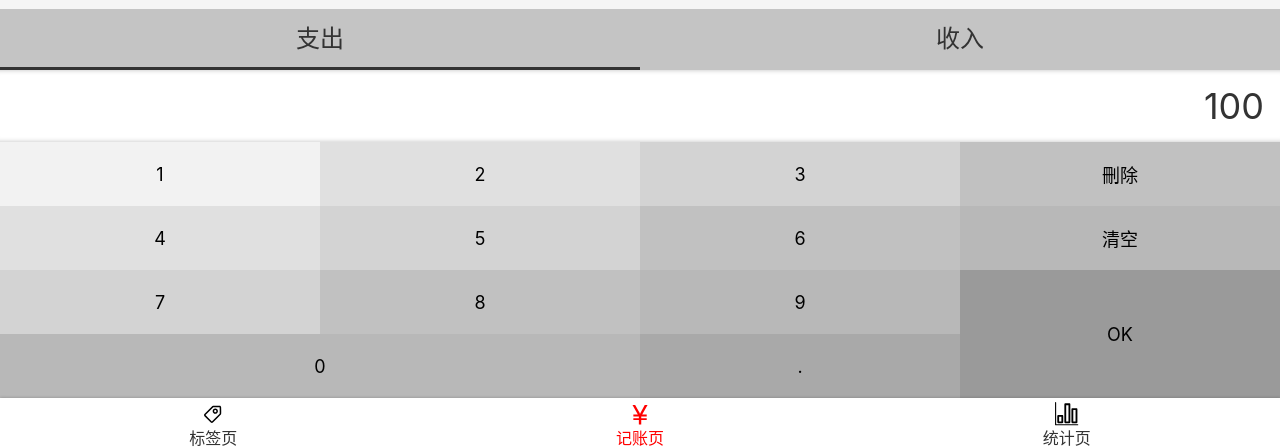
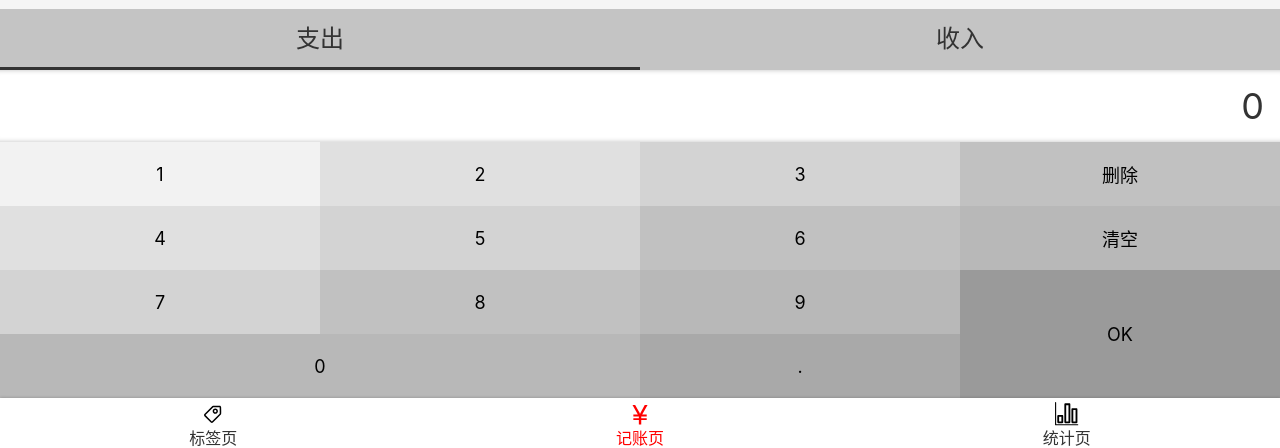
Before and after one commit to li123147/money-3-website1, a React app: page /#/money in a window 1280 px wide. Shown: the part 346-794 px from the top of the page. Built offline with nearby package versions, Linux system fonts and the light colour scheme.

Commit message:
numberPad 功能 wip

```diff
--- a/src/views/Money.tsx
+++ b/src/views/Money.tsx
@@ -16,27 +16,7 @@
             <TagsSection />
             <NoteSection />
             <CategorySection />
-            <NumberPadSection>
-                <div className="output">
-                    100
-                    </div>
-                <div className="pad clearfix">
-                    <button>1</button>
-                    <button>2</button>
-                    <button>3</button>
-                    <button>刪除</button>
-                    <button>4</button>
-                    <button>5</button>
-                    <button>6</button>
-                    <button>清空</button>
-                    <button>7</button>
-                    <button>8</button>
-                    <button>9</button>
-                    <button className="ok">OK</button>
-                    <button className="zero">0</button>
-                    <button className="dot">.</button>
-                </div>
-            </NumberPadSection>
+            <NumberPadSection/>
         </MyLayout>
     );
 }
--- a/src/views/Money/CategorySection.tsx
+++ b/src/views/Money/CategorySection.tsx
@@ -31,7 +31,8 @@
         <Wrapper>
             <ul>
                 {categoryList.map(c =>
-                    <li className={category === c ? 'selected' : ''}
+                    <li key={c}
+                        className={category === c ? 'selected' : ''}
                         onClick={() => { setCategory(c); }}
                     >{categoryMap[c]}
                     </li>
--- a/src/views/Money/NumberPadSection.tsx
+++ b/src/views/Money/NumberPadSection.tsx
@@ -1,5 +1,6 @@
 import styled from 'styled-components';
-const NumberPadSection = styled.section`
+import React, { useState } from 'react';
+const Wrapper = styled.section`
  display:flex;
   flex-direction: column;
   > .output{
@@ -47,4 +48,59 @@
     }
   }
 `;
+const NumberPadSection: React.FC = () => {
+  const [output, setOutput] = useState('0');
+  const onClickButtonWrapper = (e: React.MouseEvent) => {
+    const text = (e.target as HTMLButtonElement).textContent;
+    if (text === null) { return; }
+    switch (text) {
+      case '0':
+      case '1':
+      case '2':
+      case '3':
+      case '4':
+      case '5':
+      case '6':
+      case '7':
+      case '8':
+      case '9':
+      case '.':
+        if (output === '0') {
+          setOutput(text);
+        } else {
+          setOutput(output + text);
+        }
+        break;
+      case '删除':
+        break;
+      case '清空':
+        break;
+      case 'OK':
+        break;
+    }
+  };
+  return (
+    <Wrapper>
+      <div className="output">
+        {output}
+      </div>
+      <div className="pad clearfix" onClick={onClickButtonWrapper}>
+        <button>1</button>
+        <button>2</button>
+        <button>3</button>
+        <button>删除</button>
+        <button>4</button>
+        <button>5</button>
+        <button>6</button>
+        <button>清空</button>
+        <button>7</button>
+        <button>8</button>
+        <button>9</button>
+        <button className="ok">OK</button>
+        <button className="zero">0</button>
+        <button className="dot">.</button>
+      </div>
+    </Wrapper>
+  );
+};
 export { NumberPadSection };
```
